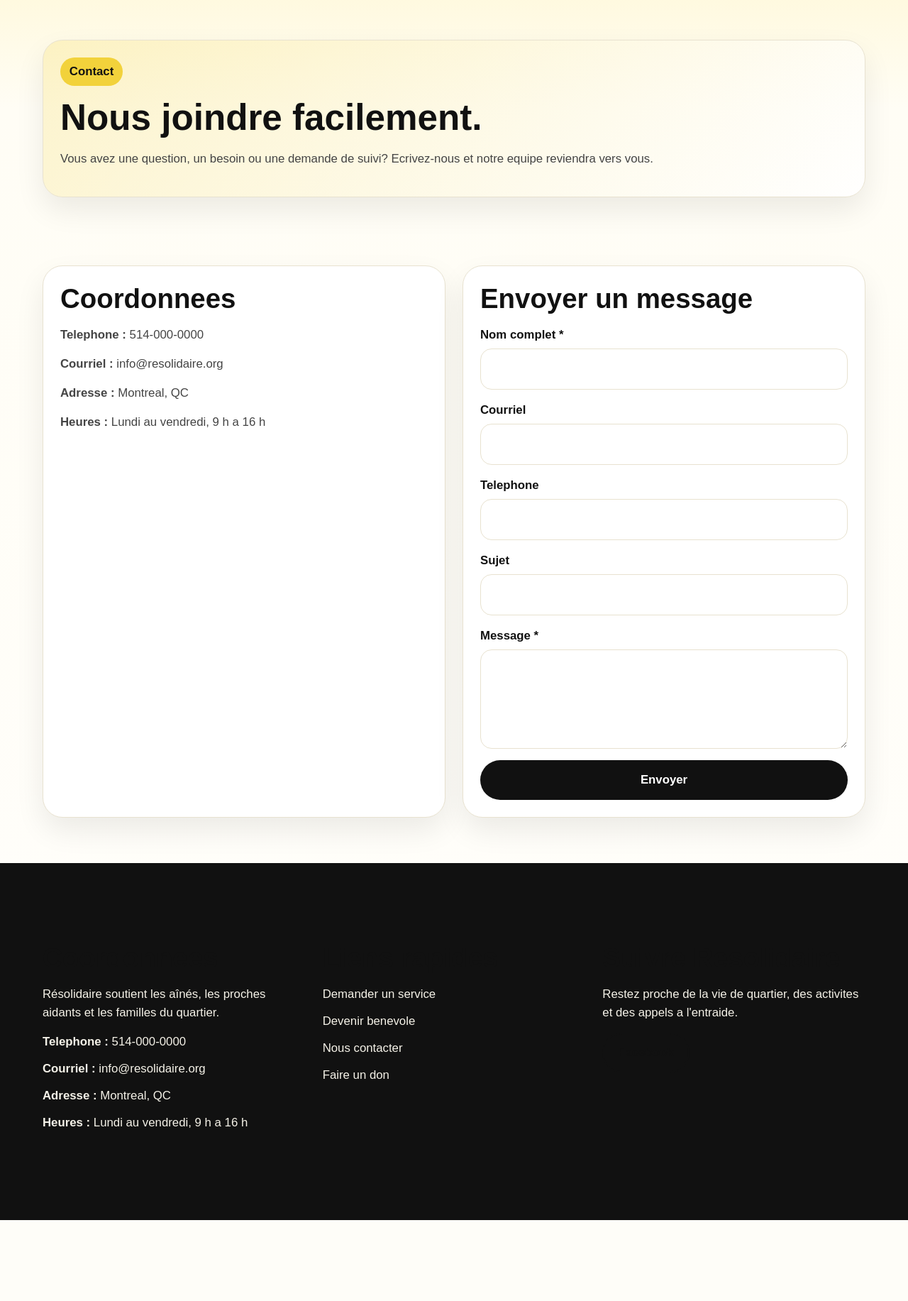
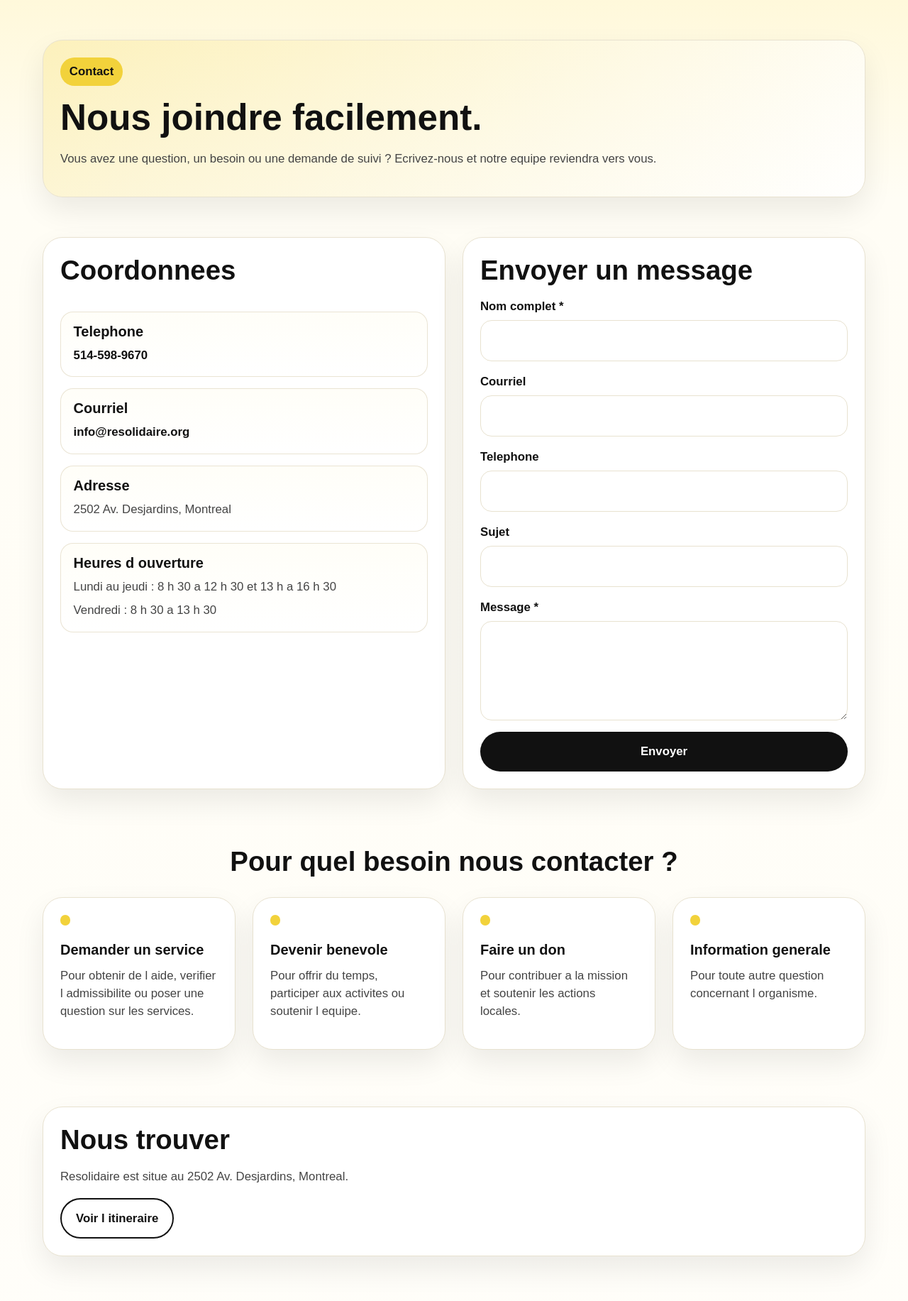
Before and after one commit to vanessafedyna/site_web_resolidaire, a PHP site: page /contact.php in a window 1280 px wide. Shown: the part 103-1936 px from the top of the page at 71% size. Before the commit the page ends 1822 px from the top, so only its background shows below. Run offline with PHP 8.4, Linux system fonts and the light colour scheme; data that the repository does not hold is empty.

Commit message:
ameliorer la page contact

```diff
--- /dev/null
+++ b/assets/css/contact.css
@@ -0,0 +1,127 @@
+/* CONTACT PAGE LAYOUT */
+.contact-layout {
+    padding-top: 1.5rem;
+}
+
+.contact-section-heading {
+    max-width: 720px;
+    margin: 0 auto 1.75rem;
+    text-align: center;
+}
+
+.contact-card,
+.contact-cta-panel {
+    background: var(--color-white);
+    border: 1px solid var(--color-border);
+    box-shadow: var(--shadow-soft);
+}
+
+/* CONTACT INFO CARD */
+.contact-info-card {
+    display: flex;
+    flex-direction: column;
+    gap: 1.25rem;
+}
+
+.contact-info-list {
+    display: grid;
+    gap: 1rem;
+}
+
+.contact-info-item {
+    padding: 1rem 1.1rem;
+    border-radius: 18px;
+    background: linear-gradient(180deg, #fffef8 0%, #ffffff 100%);
+    border: 1px solid rgba(232, 226, 208, 0.9);
+}
+
+.contact-info-item h3 {
+    margin-bottom: 0.5rem;
+}
+
+.contact-info-item p {
+    margin-bottom: 0.35rem;
+    line-height: 1.65;
+}
+
+.contact-info-item p:last-child {
+    margin-bottom: 0;
+}
+
+.contact-info-item a {
+    color: var(--color-black);
+    font-weight: 700;
+}
+
+/* CONTACT NEEDS GRID */
+.contact-needs {
+    padding-top: 1rem;
+}
+
+.contact-needs-grid {
+    display: grid;
+    grid-template-columns: repeat(4, minmax(0, 1fr));
+    gap: 1.5rem;
+}
+
+.contact-need-card {
+    border-radius: var(--radius-lg);
+}
+
+.contact-dot {
+    display: inline-block;
+    width: 0.9rem;
+    height: 0.9rem;
+    margin-bottom: 1rem;
+    border-radius: 50%;
+    background: var(--color-primary);
+}
+
+/* CONTACT LOCATION */
+.contact-location {
+    padding-top: 1rem;
+}
+
+.contact-location-card p {
+    max-width: 640px;
+    line-height: 1.7;
+}
+
+/* CONTACT FINAL CTA */
+.contact-cta {
+    padding-top: 1rem;
+}
+
+.contact-cta-panel {
+    border-radius: 32px;
+    background: linear-gradient(135deg, #fff9df 0%, #fffdf3 100%);
+}
+
+.contact-cta-panel p {
+    line-height: 1.7;
+}
+
+@media (max-width: 980px) {
+    .contact-needs-grid {
+        grid-template-columns: repeat(2, minmax(0, 1fr));
+    }
+}
+
+@media (max-width: 640px) {
+    .contact-needs-grid {
+        grid-template-columns: 1fr;
+    }
+
+    .contact-info-item,
+    .contact-cta-panel {
+        border-radius: 16px;
+    }
+
+    .contact-cta .button {
+        width: 100%;
+    }
+
+    .contact-cta .quick-links {
+        width: 100%;
+    }
+}
--- a/public/contact.php
+++ b/public/contact.php
@@ -1,5 +1,6 @@
 <?php
 $page_title = 'Contact';
+$page_css = 'css/contact.css';
 require_once __DIR__ . '/../includes/header.php';
 
 if (($_SERVER['REQUEST_METHOD'] ?? 'GET') === 'POST') {
@@ -27,6 +28,33 @@ if (($_SERVER['REQUEST_METHOD'] ?? 'GET') === 'POST') {
 }
 
 require_once __DIR__ . '/../includes/nav.php';
+
+$contactPhoneDisplay = '514-598-9670';
+$contactPhoneHref = '5145989670';
+$contactEmail = 'info@resolidaire.org';
+$contactAddress = '2502 Av. Desjardins, Montreal';
+$contactHours = [
+    'Lundi au jeudi : 8 h 30 a 12 h 30 et 13 h a 16 h 30',
+    'Vendredi : 8 h 30 a 13 h 30',
+];
+$contactNeeds = [
+    [
+        'title' => 'Demander un service',
+        'text' => 'Pour obtenir de l aide, verifier l admissibilite ou poser une question sur les services.',
+    ],
+    [
+        'title' => 'Devenir benevole',
+        'text' => 'Pour offrir du temps, participer aux activites ou soutenir l equipe.',
+    ],
+    [
+        'title' => 'Faire un don',
+        'text' => 'Pour contribuer a la mission et soutenir les actions locales.',
+    ],
+    [
+        'title' => 'Information generale',
+        'text' => 'Pour toute autre question concernant l organisme.',
+    ],
+];
 ?>
 <main id="main-content">
     <section class="page-hero">
@@ -34,42 +62,100 @@ require_once __DIR__ . '/../includes/nav.php';
             <div class="panel">
                 <span class="eyebrow">Contact</span>
                 <h1>Nous joindre facilement.</h1>
-                <p>Vous avez une question, un besoin ou une demande de suivi? Ecrivez-nous et notre equipe reviendra vers vous.</p>
+                <p>Vous avez une question, un besoin ou une demande de suivi ? Ecrivez-nous et notre equipe reviendra vers vous.</p>
             </div>
         </div>
     </section>
-    <section>
+
+    <section class="contact-layout">
         <div class="container split-grid">
-            <div class="contact-card">
+            <div class="contact-card contact-info-card">
                 <h2>Coordonnees</h2>
-                <p><strong>Telephone :</strong> <?= e($siteSettings['phone'] ?? '514-000-0000'); ?></p>
-                <p><strong>Courriel :</strong> <?= e($siteSettings['email'] ?? 'info@resolidaire.org'); ?></p>
-                <p><strong>Adresse :</strong> <?= e($siteSettings['address'] ?? 'Montreal, QC'); ?></p>
-                <p><strong>Heures :</strong> <?= e($siteSettings['opening_hours'] ?? 'Lundi au vendredi, 9 h a 16 h'); ?></p>
+                <div class="contact-info-list">
+                    <div class="contact-info-item">
+                        <h3>Telephone</h3>
+                        <p><a href="tel:<?= e($contactPhoneHref); ?>"><?= e($contactPhoneDisplay); ?></a></p>
+                    </div>
+                    <div class="contact-info-item">
+                        <h3>Courriel</h3>
+                        <p><a href="mailto:<?= e($contactEmail); ?>"><?= e($contactEmail); ?></a></p>
+                    </div>
+                    <div class="contact-info-item">
+                        <h3>Adresse</h3>
+                        <p><?= e($contactAddress); ?></p>
+                    </div>
+                    <div class="contact-info-item">
+                        <h3>Heures d ouverture</h3>
+                        <?php foreach ($contactHours as $hoursLine): ?>
+                            <p><?= e($hoursLine); ?></p>
+                        <?php endforeach; ?>
+                    </div>
+                </div>
             </div>
+
             <div class="contact-card">
                 <h2>Envoyer un message</h2>
                 <form class="contact-form" method="post" action="">
                     <?= csrf_field(); ?>
-                    <label>Nom complet *
-                        <input type="text" name="name" value="<?= old('name'); ?>" required>
+                    <label for="contact-name">Nom complet *
+                        <input id="contact-name" type="text" name="name" value="<?= old('name'); ?>" required>
                     </label>
-                    <label>Courriel
-                        <input type="email" name="email" value="<?= old('email'); ?>">
+                    <label for="contact-email">Courriel
+                        <input id="contact-email" type="email" name="email" value="<?= old('email'); ?>">
                     </label>
-                    <label>Telephone
-                        <input type="text" name="phone" value="<?= old('phone'); ?>">
+                    <label for="contact-phone">Telephone
+                        <input id="contact-phone" type="text" name="phone" value="<?= old('phone'); ?>">
                     </label>
-                    <label>Sujet
-                        <input type="text" name="subject" value="<?= old('subject'); ?>">
+                    <label for="contact-subject">Sujet
+                        <input id="contact-subject" type="text" name="subject" value="<?= old('subject'); ?>">
                     </label>
-                    <label>Message *
-                        <textarea name="message" required><?= old('message'); ?></textarea>
+                    <label for="contact-message">Message *
+                        <textarea id="contact-message" name="message" required><?= old('message'); ?></textarea>
                     </label>
                     <button type="submit">Envoyer</button>
                 </form>
             </div>
         </div>
     </section>
+
+    <section class="contact-needs">
+        <div class="container">
+            <div class="contact-section-heading">
+                <h2>Pour quel besoin nous contacter ?</h2>
+            </div>
+            <div class="contact-needs-grid">
+                <?php foreach ($contactNeeds as $need): ?>
+                    <article class="contact-card contact-need-card">
+                        <span class="contact-dot" aria-hidden="true"></span>
+                        <h3><?= e($need['title']); ?></h3>
+                        <p><?= e($need['text']); ?></p>
+                    </article>
+                <?php endforeach; ?>
+            </div>
+        </div>
+    </section>
+
+    <section class="contact-location">
+        <div class="container">
+            <div class="contact-card contact-location-card">
+                <h2>Nous trouver</h2>
+                <p>Resolidaire est situe au 2502 Av. Desjardins, Montreal.</p>
+                <a class="button button-secondary" href="https://www.google.com/maps/search/?api=1&query=2502%20Ave.%20Desjardins%2C%20Montreal" target="_blank" rel="noopener">Voir l itineraire</a>
+            </div>
+        </div>
+    </section>
+
+    <section class="contact-cta">
+        <div class="container">
+            <div class="panel contact-cta-panel">
+                <h2>Besoin d aide pour choisir le bon service ?</h2>
+                <p>Communiquez avec nous et nous vous orienterons vers la bonne ressource.</p>
+                <div class="quick-links">
+                    <a class="button" href="tel:<?= e($contactPhoneHref); ?>">Nous appeler</a>
+                    <a class="button button-secondary" href="mailto:<?= e($contactEmail); ?>">Nous ecrire</a>
+                </div>
+            </div>
+        </div>
+    </section>
 </main>
 <?php require_once __DIR__ . '/../includes/footer.php'; ?>
```
